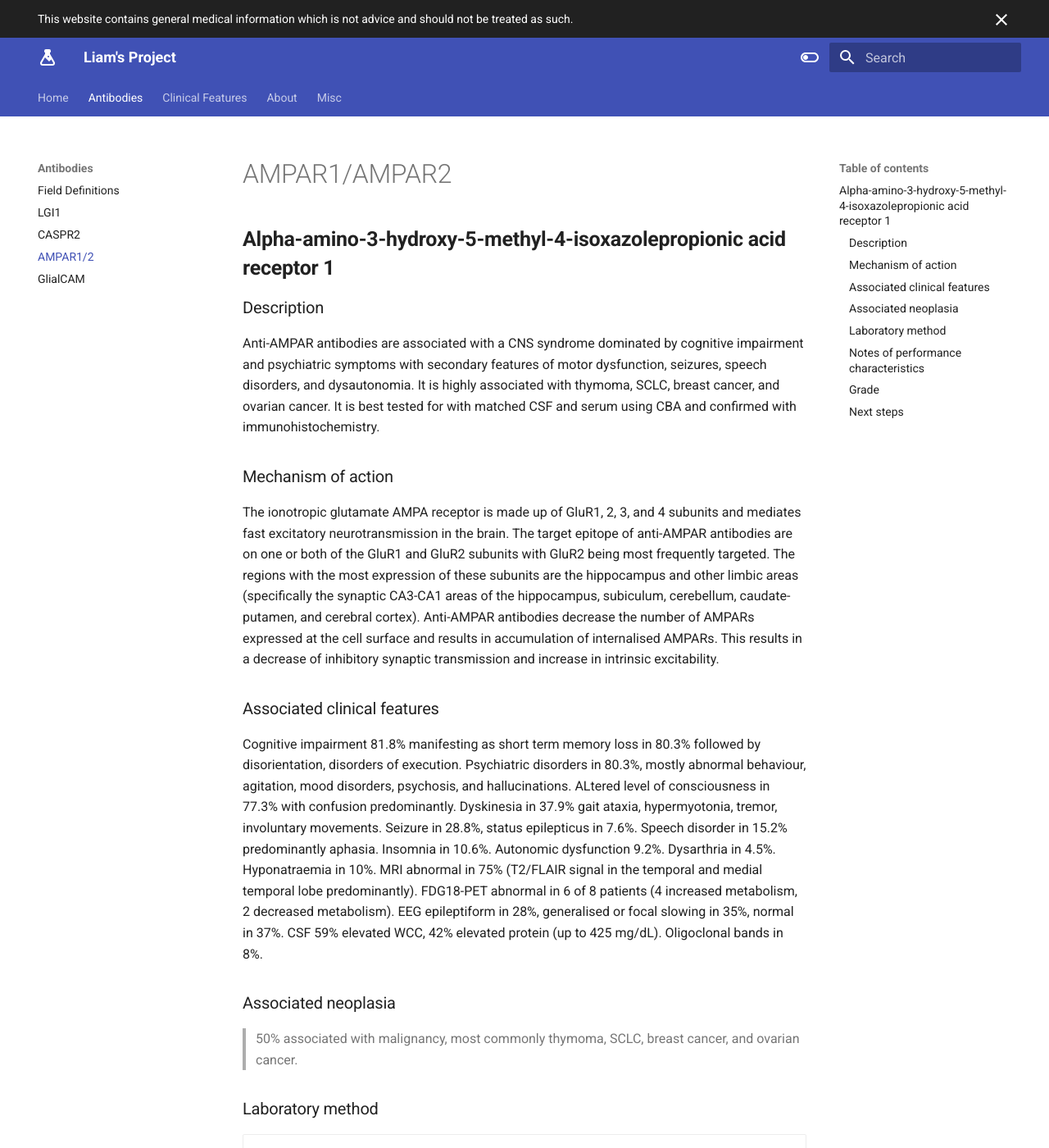
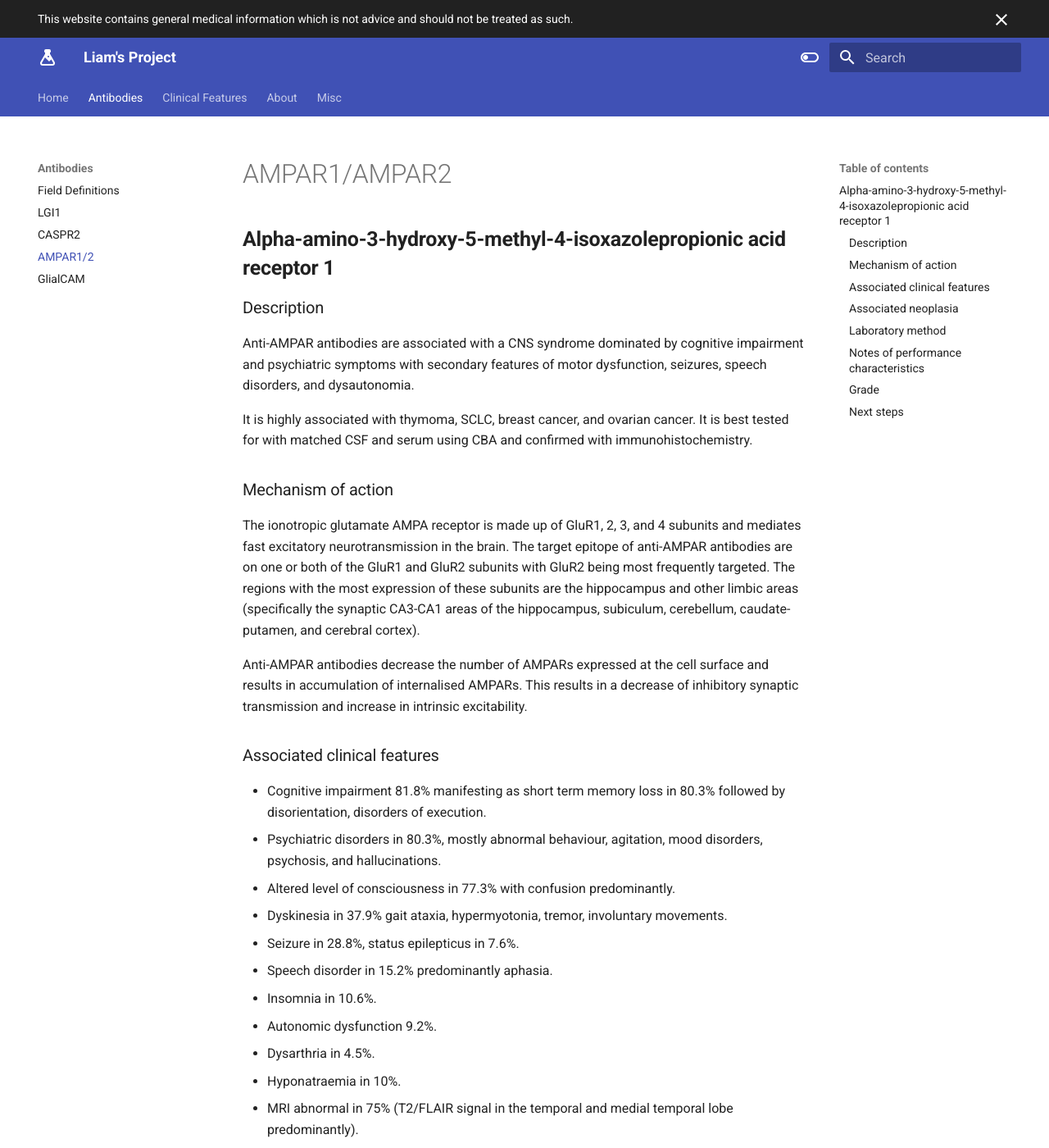
Before and after one commit to monchee/liamsproject, an MkDocs documentation site: the page built from docs/antibodies/ampar.md, in a window 1280 px wide and 1400 px high. Shown: the whole window at 82% size. Built offline with MkDocs 1.6.1 and Material for MkDocs 9.7.7, drawn with Linux system fonts in a browser that asks for light colours; plug-ins that fetch from the network failed and are left out; some of the changed text lies outside the part shown.

Commit message:
Update ampar.md

```diff
--- a/docs/antibodies/ampar.md
+++ b/docs/antibodies/ampar.md
@@ -12,13 +12,31 @@ tags:
 ## **Alpha-amino-3-hydroxy-5-methyl-4-isoxazolepropionic acid receptor 1**
 
 ### Description
-Anti-AMPAR antibodies are associated with a CNS syndrome dominated by cognitive impairment and psychiatric symptoms with secondary features of motor dysfunction, seizures, speech disorders, and dysautonomia. It is highly associated with thymoma, SCLC, breast cancer, and ovarian cancer. It is best tested for with matched CSF and serum using CBA and confirmed with immunohistochemistry.
+Anti-AMPAR antibodies are associated with a CNS syndrome dominated by cognitive impairment and psychiatric symptoms with secondary features of motor dysfunction, seizures, speech disorders, and dysautonomia.
+
+It is highly associated with thymoma, SCLC, breast cancer, and ovarian cancer. It is best tested for with matched CSF and serum using CBA and confirmed with immunohistochemistry.
 
 ### Mechanism of action
-The ionotropic glutamate AMPA receptor is made up of GluR1, 2, 3, and 4 subunits and mediates fast excitatory neurotransmission in the brain. The target epitope of anti-AMPAR antibodies are on one or both of the GluR1 and GluR2 subunits with GluR2 being most frequently targeted. The regions with the most expression of these subunits are the hippocampus and other limbic areas (specifically the synaptic CA3-CA1 areas of the hippocampus, subiculum, cerebellum, caudate-putamen, and cerebral cortex). Anti-AMPAR antibodies decrease the number of AMPARs expressed at the cell surface and results in accumulation of internalised AMPARs. This results in a decrease of inhibitory synaptic transmission and increase in intrinsic excitability.
+The ionotropic glutamate AMPA receptor is made up of GluR1, 2, 3, and 4 subunits and mediates fast excitatory neurotransmission in the brain. The target epitope of anti-AMPAR antibodies are on one or both of the GluR1 and GluR2 subunits with GluR2 being most frequently targeted. The regions with the most expression of these subunits are the hippocampus and other limbic areas (specifically the synaptic CA3-CA1 areas of the hippocampus, subiculum, cerebellum, caudate-putamen, and cerebral cortex).
+
+Anti-AMPAR antibodies decrease the number of AMPARs expressed at the cell surface and results in accumulation of internalised AMPARs. This results in a decrease of inhibitory synaptic transmission and increase in intrinsic excitability.
 
 ### Associated clinical features
-Cognitive impairment 81.8% manifesting as short term memory loss in 80.3% followed by disorientation, disorders of execution. Psychiatric disorders in 80.3%, mostly abnormal behaviour, agitation, mood disorders, psychosis, and hallucinations. ALtered level of consciousness in 77.3% with confusion predominantly. Dyskinesia in 37.9% gait ataxia, hypermyotonia, tremor, involuntary movements. Seizure in 28.8%, status epilepticus in 7.6%. Speech disorder in 15.2% predominantly aphasia. Insomnia in 10.6%. Autonomic dysfunction 9.2%. Dysarthria in 4.5%. Hyponatraemia in 10%. MRI abnormal in 75% (T2/FLAIR signal in the temporal and medial temporal lobe predominantly). FDG18-PET abnormal in 6 of 8 patients (4 increased metabolism, 2 decreased metabolism). EEG epileptiform in 28%, generalised or focal slowing in 35%, normal in 37%. CSF 59% elevated WCC, 42% elevated protein (up to 425 mg/dL). Oligoclonal bands in 8%.
+- Cognitive impairment 81.8% manifesting as short term memory loss in 80.3% followed by disorientation, disorders of execution.
+- Psychiatric disorders in 80.3%, mostly abnormal behaviour, agitation, mood disorders, psychosis, and hallucinations.
+- Altered level of consciousness in 77.3% with confusion predominantly.
+- Dyskinesia in 37.9% gait ataxia, hypermyotonia, tremor, involuntary movements.
+- Seizure in 28.8%, status epilepticus in 7.6%.
+- Speech disorder in 15.2% predominantly aphasia.
+- Insomnia in 10.6%.
+- Autonomic dysfunction 9.2%.
+- Dysarthria in 4.5%.
+- Hyponatraemia in 10%.
+- MRI abnormal in 75% (T2/FLAIR signal in the temporal and medial temporal lobe predominantly).
+- FDG18-PET abnormal in 6 of 8 patients (4 increased metabolism, 2 decreased metabolism).
+- EEG epileptiform in 28%, generalised or focal slowing in 35%, normal in 37%.
+- CSF 59% elevated WCC, 42% elevated protein (up to 425 mg/dL).
+- Oligoclonal bands in 8%.
 
 ### Associated neoplasia
 >50% associated with malignancy, most commonly thymoma, SCLC, breast cancer, and ovarian cancer.
@@ -34,7 +52,9 @@ Cognitive impairment 81.8% manifesting as short term memory loss in 80.3% follow
 Immunohistochemistry shows reactivity with the neuropil of the hippocampus, subiculum, caudate triatum, and molecular layer of the cerebellum.
 
 ### Notes of performance characteristics
-CSF has higher specificity and specificity than serum alone. Positive matched CSF and serum samples are likely to have higher titres although this is of unclear clinical usefulness.
+CSF has higher specificity and specificity than serum alone.
+
+Positive matched CSF and serum samples are likely to have higher titres although this is of unclear clinical usefulness.
 
 ### Grade
 
```
